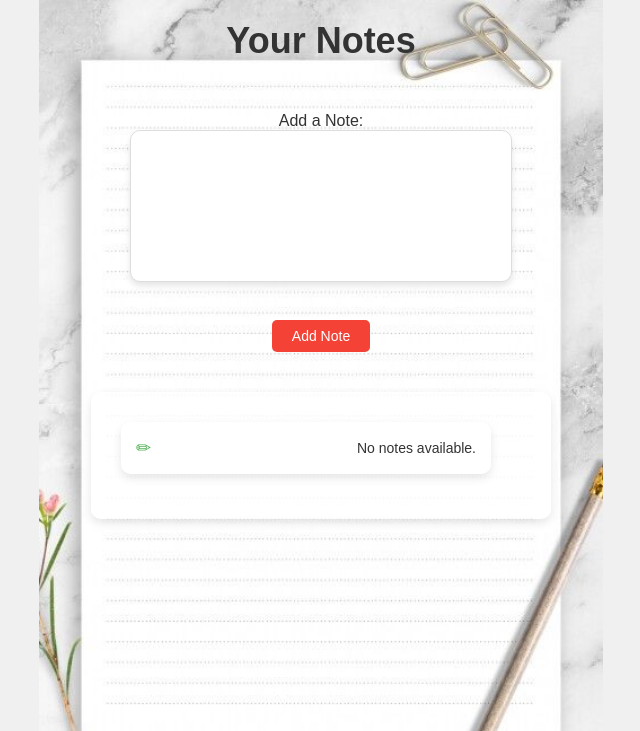
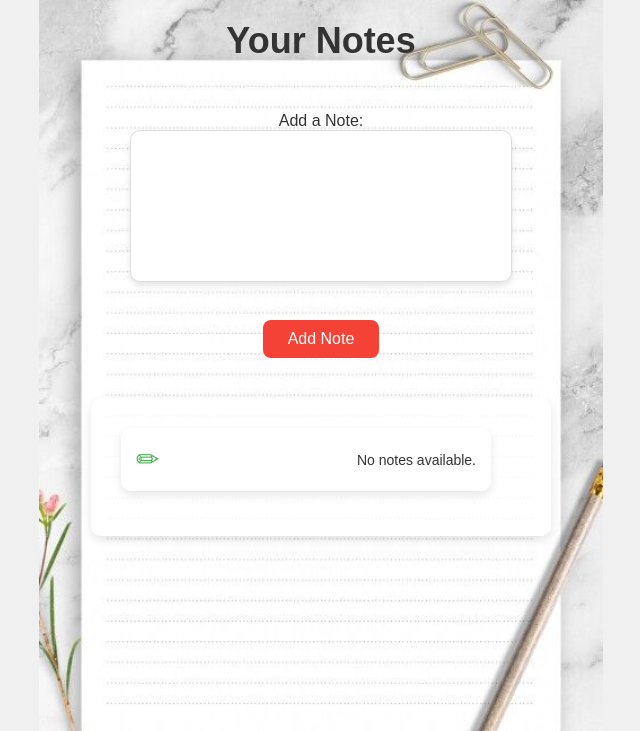
Before and after one commit to rodapoyraz/SK_Food_Suggestion, a Flask app: page /notes in a window 1280 px wide. Shown: the top 731 px of the page, without its empty margins (319-959 px from the left). Run offline with Flask 3, Linux system fonts and the light colour scheme; a user stored in the database is signed in; data that the repository does not hold is empty.

Commit message:
I made the "Add Note" button bigger, I made the green pencil icon bigger, I made the "Delete" button bigger.

```diff
--- a/templates/notes.html
+++ b/templates/notes.html
@@ -5,7 +5,6 @@
     <meta name="viewport" content="width=device-width, initial-scale=1.0">
     <title>Notes</title>
     <style>
-
         body {
             background: url('/static/images/backgroundnote.jpeg') no-repeat center center fixed;
             background-size: contain;
@@ -16,7 +15,6 @@
             color: #333;
         }
 
-
         h1 {
             text-align: center;
             font-size: 36px;
@@ -24,14 +22,12 @@
             color: #333;
         }
 
-
         form {
             display: flex;
             flex-direction: column;
             align-items: center;
             margin-top: 50px;
         }
-
 
         textarea {
             width: 350px;
@@ -52,15 +48,14 @@
             outline: none;
         }
 
-
         button {
             background-color: #4CAF50;
             color: white;
             border: none;
-            padding: 15px 30px;
+            padding: 20px 40px;
             cursor: pointer;
-            border-radius: 8px;
-            font-size: 16px;
+            border-radius: 10px;
+            font-size: 18px;
             transition: background-color 0.3s ease, transform 0.3s ease;
         }
 
@@ -68,7 +63,6 @@
             background-color: #45a049;
             transform: scale(1.1);
         }
-
 
         ul {
             list-style-type: none;
@@ -84,7 +78,6 @@
             max-height: 400px;
             overflow-y: auto;
         }
-
 
         li {
             background-color: rgba(255, 255, 255, 0.8);
@@ -107,26 +100,23 @@
             background-color: #f1f1f1;
         }
 
-
         li::before {
             content: "\270F";
-            font-size: 18px;
+            font-size: 28px;
             color: #4CAF50;
-            margin-right: 10px;
+            margin-right: 15px;
         }
-
 
         form button {
             background-color: #f44336;
-            padding: 8px 20px;
-            font-size: 14px;
-            border-radius: 5px;
+            padding: 10px 25px;
+            font-size: 16px;
+            border-radius: 8px;
         }
 
         form button:hover {
             background-color: #e53935;
         }
-
 
         li form {
             display: block;
```
